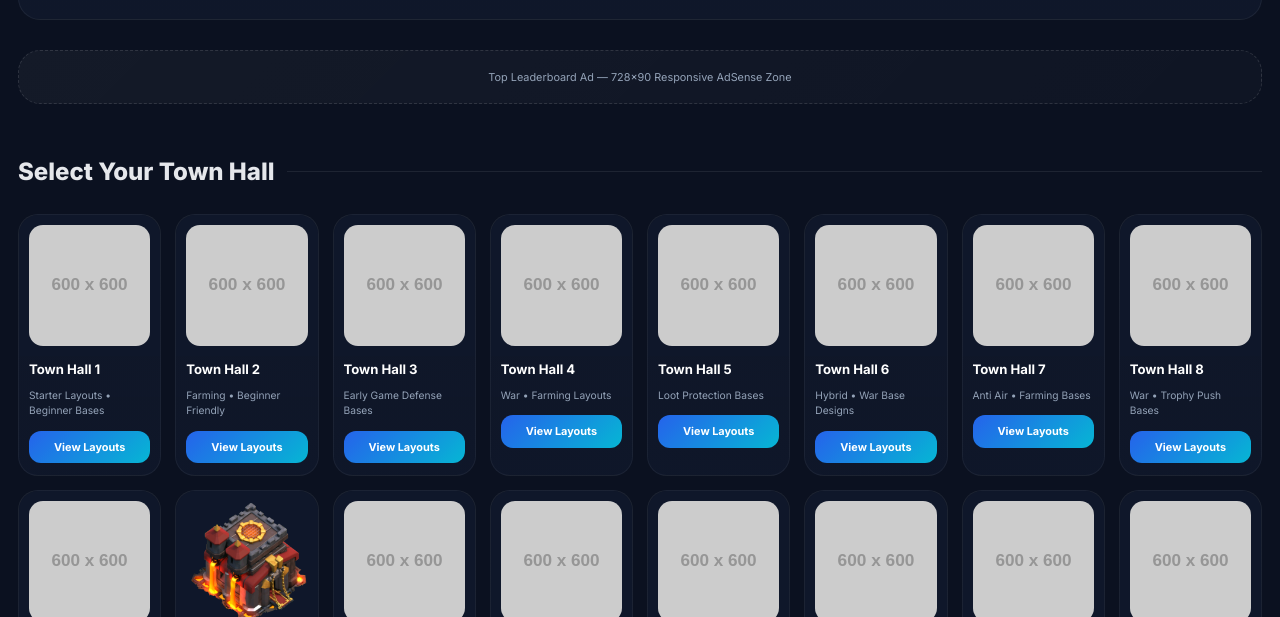
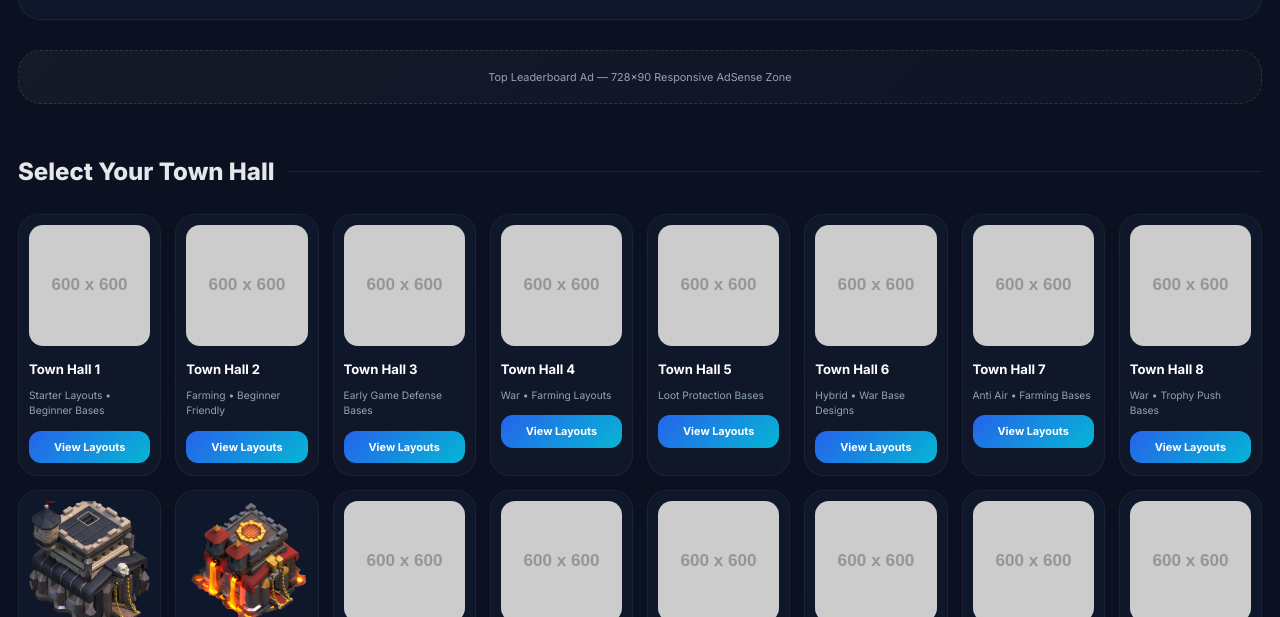
Before and after one commit to rohycherry/cocbase, a plain HTML site: page nn.html in a window 1280 px wide. Shown: the part 335-952 px from the top of the page. Drawn offline with Linux system fonts and the light colour scheme; placeholder pictures from the web are drawn by us.

Commit message:
Update nn.html

```diff
--- a/nn.html
+++ b/nn.html
@@ -550,7 +550,7 @@
       <!-- TH9 -->
       <a href="th9.html" class="card">
         <div class="card-image">
-          <img src="https://placehold.co/600x600/111827/22c55e?text=TH9" alt="TH9 Base" loading="lazy" />
+          <img src="th9.png" alt="TH9 Base" loading="lazy" />
         </div>
         <div class="card-content">
           <h4>Town Hall 9</h4>
```
